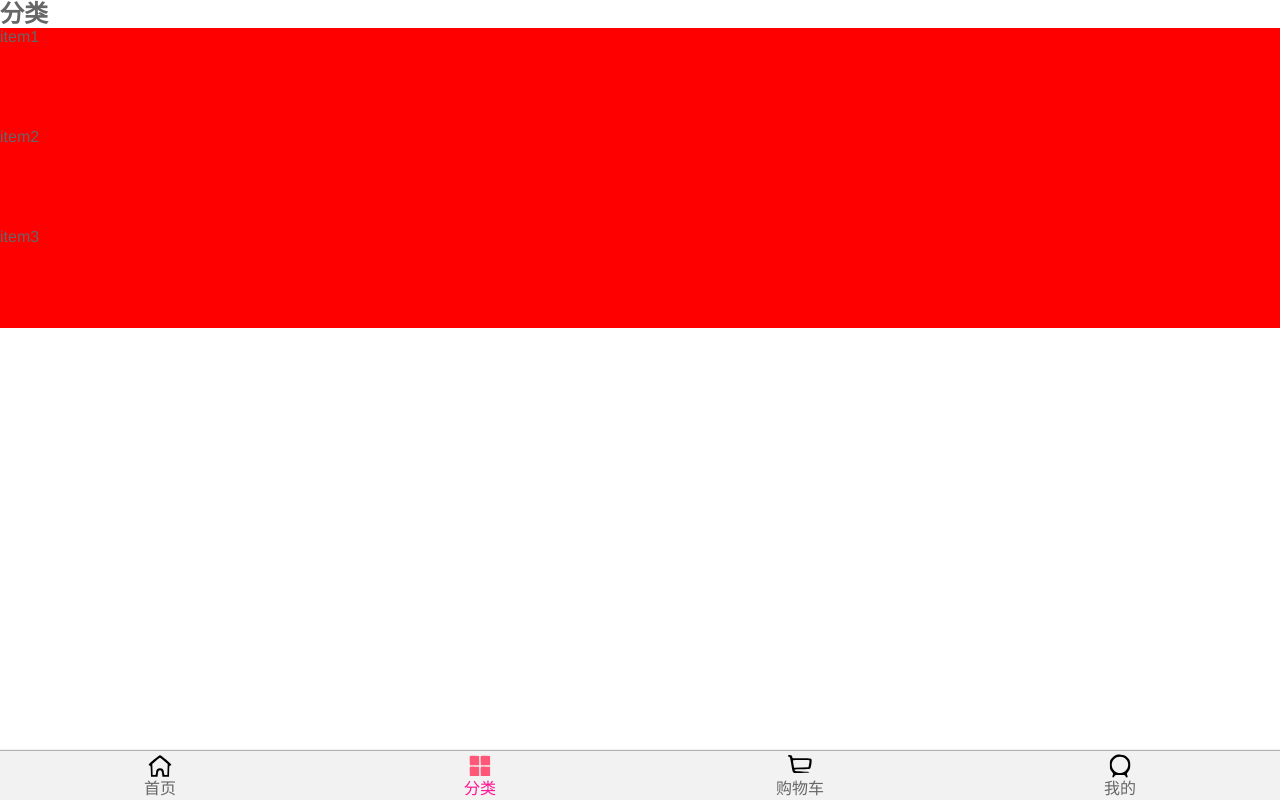
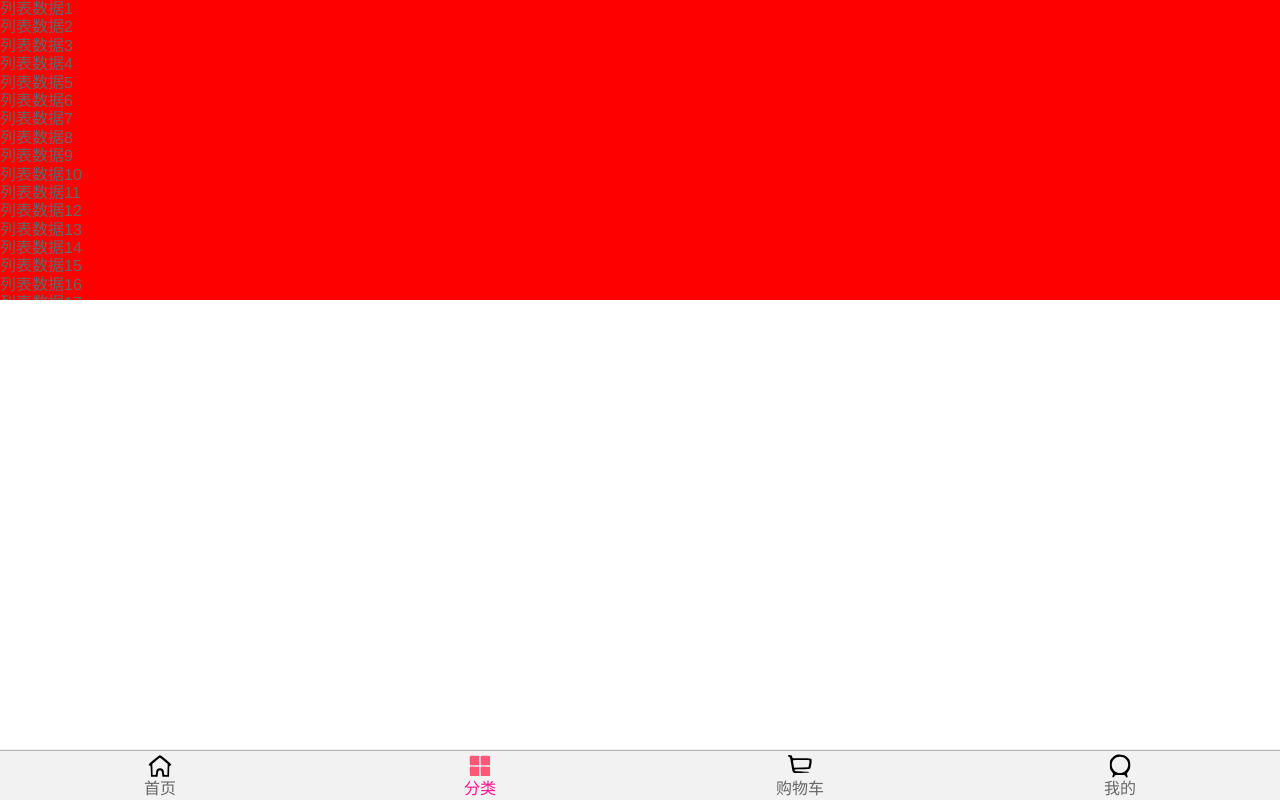
Before and after one commit to jinfengwhy/supermall, a Vue app: page /category in a window 1280 px wide. Built offline with nearby package versions, Linux system fonts and the light colour scheme; the HTML template or start-up script is replaced by a standard one.

Commit message:
p165 Better-Scroll的按照和使用 - Better-Scrooll实现局部滚动

```diff
--- a/src/views/category/Category.vue
+++ b/src/views/category/Category.vue
@@ -1,41 +1,132 @@
 <template>
-  <div>
-    <h2>分类</h2>
+  <div class="wrapper" refs="aaa">
     <ul class="content">
-      <li>item1</li>
-      <li>item2</li>
-      <li>item3</li>
-      <li>item4</li>
-      <li>item5</li>
-      <li>item6</li>
-      <li>item7</li>
-      <li>item8</li>
-      <li>item9</li>
-      <li>item10</li>
-      <li>item11</li>
-      <li>item12</li>
-      <li>item13</li>
-      <li>item14</li>
-      <li>item15</li>
+      <li>列表数据1</li>
+      <li>列表数据2</li>
+      <li>列表数据3</li>
+      <li>列表数据4</li>
+      <li>列表数据5</li>
+      <li>列表数据6</li>
+      <li>列表数据7</li>
+      <li>列表数据8</li>
+      <li>列表数据9</li>
+      <li>列表数据10</li>
+      <li>列表数据11</li>
+      <li>列表数据12</li>
+      <li>列表数据13</li>
+      <li>列表数据14</li>
+      <li>列表数据15</li>
+      <li>列表数据16</li>
+      <li>列表数据17</li>
+      <li>列表数据18</li>
+      <li>列表数据19</li>
+      <li>列表数据20</li>
+      <li>列表数据21</li>
+      <li>列表数据22</li>
+      <li>列表数据23</li>
+      <li>列表数据24</li>
+      <li>列表数据25</li>
+      <li>列表数据26</li>
+      <li>列表数据27</li>
+      <li>列表数据28</li>
+      <li>列表数据29</li>
+      <li>列表数据30</li>
+      <li>列表数据31</li>
+      <li>列表数据32</li>
+      <li>列表数据33</li>
+      <li>列表数据34</li>
+      <li>列表数据35</li>
+      <li>列表数据36</li>
+      <li>列表数据37</li>
+      <li>列表数据38</li>
+      <li>列表数据39</li>
+      <li>列表数据40</li>
+      <li>列表数据41</li>
+      <li>列表数据42</li>
+      <li>列表数据43</li>
+      <li>列表数据44</li>
+      <li>列表数据45</li>
+      <li>列表数据46</li>
+      <li>列表数据47</li>
+      <li>列表数据48</li>
+      <li>列表数据49</li>
+      <li>列表数据50</li>
+      <li>列表数据51</li>
+      <li>列表数据52</li>
+      <li>列表数据53</li>
+      <li>列表数据54</li>
+      <li>列表数据55</li>
+      <li>列表数据56</li>
+      <li>列表数据57</li>
+      <li>列表数据58</li>
+      <li>列表数据59</li>
+      <li>列表数据60</li>
+      <li>列表数据61</li>
+      <li>列表数据62</li>
+      <li>列表数据63</li>
+      <li>列表数据64</li>
+      <li>列表数据65</li>
+      <li>列表数据66</li>
+      <li>列表数据67</li>
+      <li>列表数据68</li>
+      <li>列表数据69</li>
+      <li>列表数据70</li>
+      <li>列表数据71</li>
+      <li>列表数据72</li>
+      <li>列表数据73</li>
+      <li>列表数据74</li>
+      <li>列表数据75</li>
+      <li>列表数据76</li>
+      <li>列表数据77</li>
+      <li>列表数据78</li>
+      <li>列表数据79</li>
+      <li>列表数据80</li>
+      <li>列表数据81</li>
+      <li>列表数据82</li>
+      <li>列表数据83</li>
+      <li>列表数据84</li>
+      <li>列表数据85</li>
+      <li>列表数据86</li>
+      <li>列表数据87</li>
+      <li>列表数据88</li>
+      <li>列表数据89</li>
+      <li>列表数据90</li>
+      <li>列表数据91</li>
+      <li>列表数据92</li>
+      <li>列表数据93</li>
+      <li>列表数据94</li>
+      <li>列表数据95</li>
+      <li>列表数据96</li>
+      <li>列表数据97</li>
+      <li>列表数据98</li>
+      <li>列表数据99</li>
+      <li>列表数据100</li>
     </ul>
   </div>
 </template>
 
 <script>
-export default {
+  import BScroll from 'better-scroll'
 
-}
+  export default {
+    data() {
+      return {
+        scroll: null
+      }
+    },
+    mounted() {
+      this.scroll = new BScroll(document.querySelector('.wrapper'), {
+      })
+    }
+  }
 </script>
 
 <style scoped>
-  ul li {
-    height: 100px;
-  }
-  .content {
+  .wrapper {
     height: 300px;
     background-color: red;
 
     overflow: hidden;
-    overflow-y: scroll;
+    /* overflow-y: scroll; */
   }
 </style>
```
